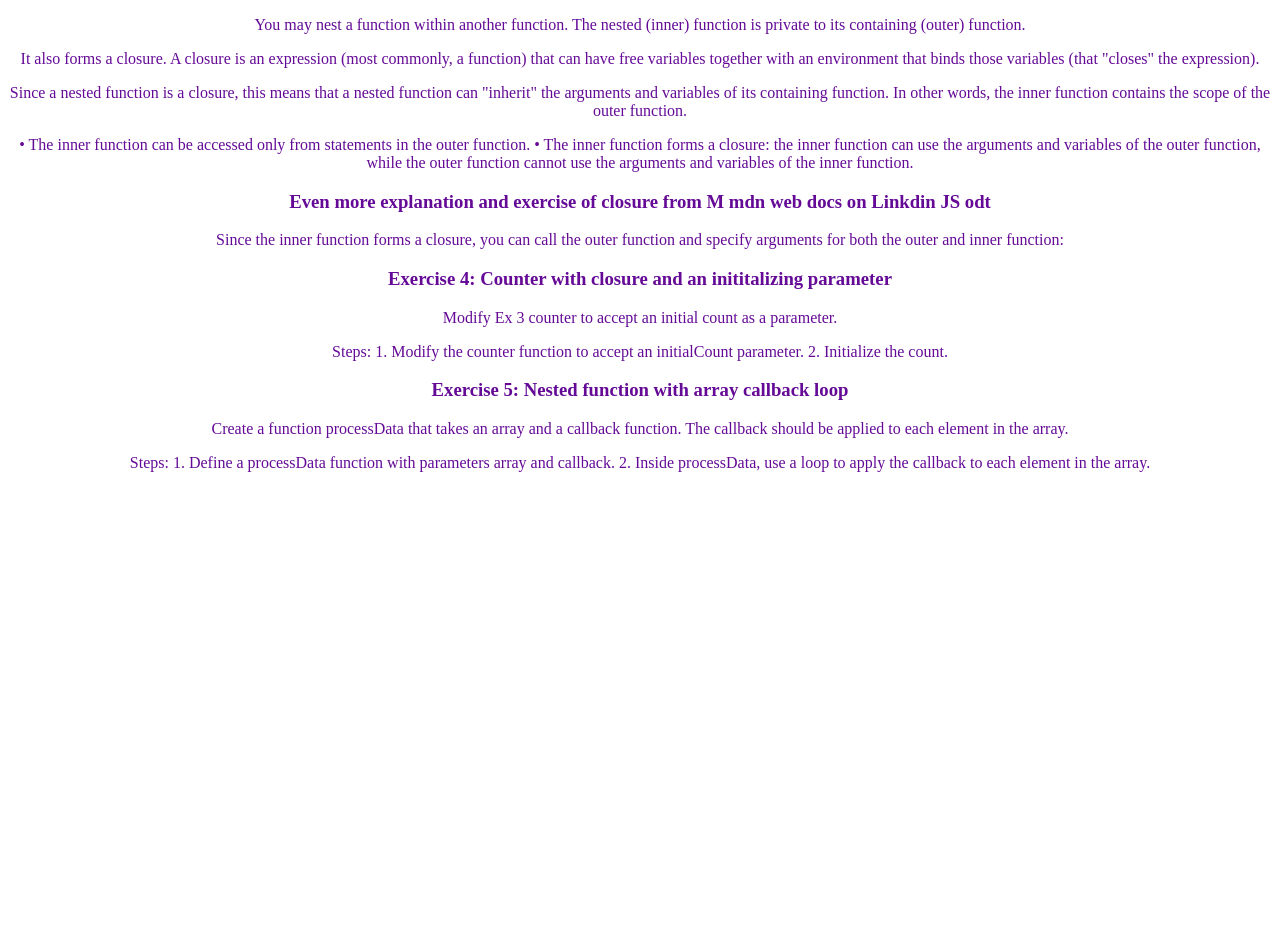
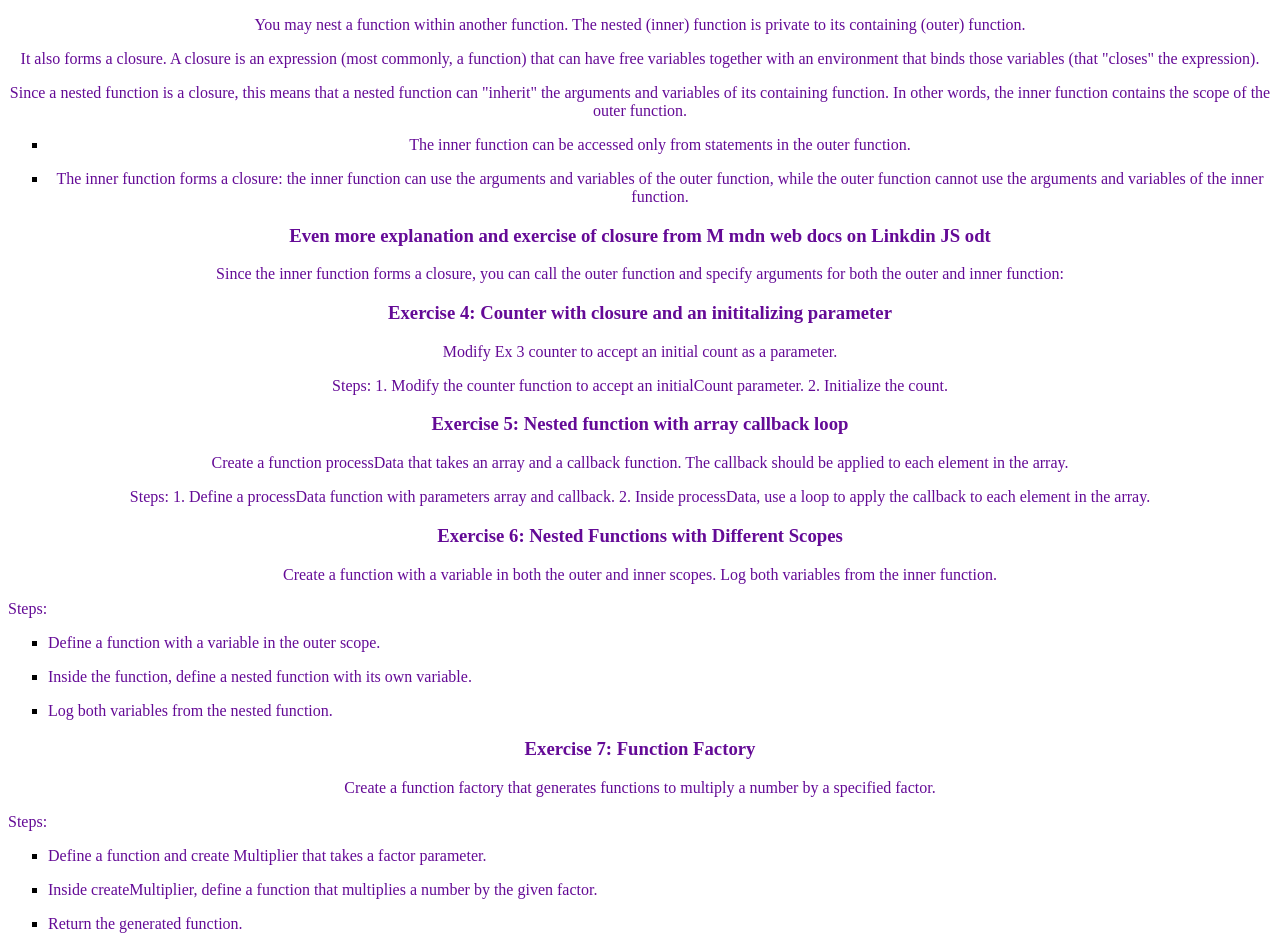
Before and after one commit to 1BobC/1jsNest, a plain HTML site: page index.html in a window 1280 px wide. Shown: the part 1480-2429 px from the top of the page. Before the commit the page ends 1968 px from the top, so only its background shows below. Drawn offline with Linux system fonts and the light colour scheme.

Commit message:
Added Ex 6 and Ex 7 with some ul li as well

```diff
--- a/index.html
+++ b/index.html
@@ -104,10 +104,13 @@
 <p>Since a nested function is a closure, this means that a nested function can "inherit"
    the arguments and variables of its containing function.
    In other words, the inner function contains the scope of the outer function.</p>
-<p>    • The inner function can be accessed only from statements in the outer function.
-   • The inner function forms a closure: the inner function can use the arguments and variables
-   of the outer function, while the outer function cannot use the arguments and variables
-   of the inner function. </p>
+   <ul class="b">
+      <li><p>The inner function can be accessed only from statements in the outer function.</li>
+   <li><p>The inner function forms a closure: the inner function can use the arguments and variables
+      of the outer function, while the outer function cannot use the arguments and variables
+      of the inner function.</p></li></ul>
+
+
 
 <h3>Even more explanation and exercise  of closure from M mdn web docs on Linkdin JS odt</h3>
 <p>Since the inner function forms a closure, you can call the outer function
@@ -126,6 +129,27 @@
    1. Define a processData function with parameters array and callback.
    2. Inside processData, use a loop to apply the callback to each element in the array.</p>
 
+<h3>Exercise 6: Nested Functions with Different Scopes</h3>
+<p>Create a function with a variable in both the outer and inner scopes.
+   Log both variables from the inner function. </p>
+<p class="ulist">Steps:</p>
+<ul class="b">
+   <li><p class="ulist">Define a function with a variable in the outer scope.</p></li>
+   <li><p class="ulist">Inside the function, define a nested function with its own variable.</p></li>
+   <li><p class="ulist">Log both variables from the nested function.</p></li>
+   </ul>
+
+<h3>Exercise 7: Function Factory</h3>
+<p>Create a function factory that generates functions to multiply a number by a specified factor. </p>
+<p class="ulist">Steps:</p>
+<ul class="b">
+   <li><p class="ulist">Define a function and create Multiplier that takes a factor parameter.</p></li>
+   <li><p class="ulist">Inside createMultiplier, define a function that multiplies a number by
+   the given factor.</p></li>
+   <li><p class="ulist">Return the generated function. </p></li>
+   </ul>
+
+
 
 
 
--- a/jscript.js
+++ b/jscript.js
@@ -337,3 +337,27 @@
         }
 
             processData([1, 2, 3], logElement);   //Output 1, 2, 3
+
+//Exercise 6: Nested Functions with Different Scopes
+        function nestedScopes() {
+            let outerVar = "I am from the outer scope.\n";
+
+            function innerScope(){
+                let innerVar = "And I am from the inner scope";
+                console.log(outerVar, innerVar);
+            }
+
+            innerScope();
+        }
+
+            nestedScopes();
+
+//Exercise 7: Function Factory
+        function createMultiplier(factor){
+            return function(number){
+
+                return number * factor;
+            }
+        }
+        const multiplyByTwo = createMultiplier(2);
+        console.log(multiplyByTwo(5));              // Output: 10
--- a/style.CSS
+++ b/style.CSS
@@ -10,6 +10,8 @@ h3{color: rgb(100, 10, 150);
 p{color: rgb(100, 10, 150);
     text-align: center;
 }
+p.ulist{color: rgb(100, 10, 150);
+    text-align: left;}
 
 div{color: rgb(250, 80, 15);
     text-align: center;
@@ -20,3 +22,6 @@ div{color: rgb(250, 80, 15);
     left: 0;
     z-index: 10;
 }
+ul.b {
+    list-style-type: square;
+  }
```
Also changed, not shown: 1 other file.
